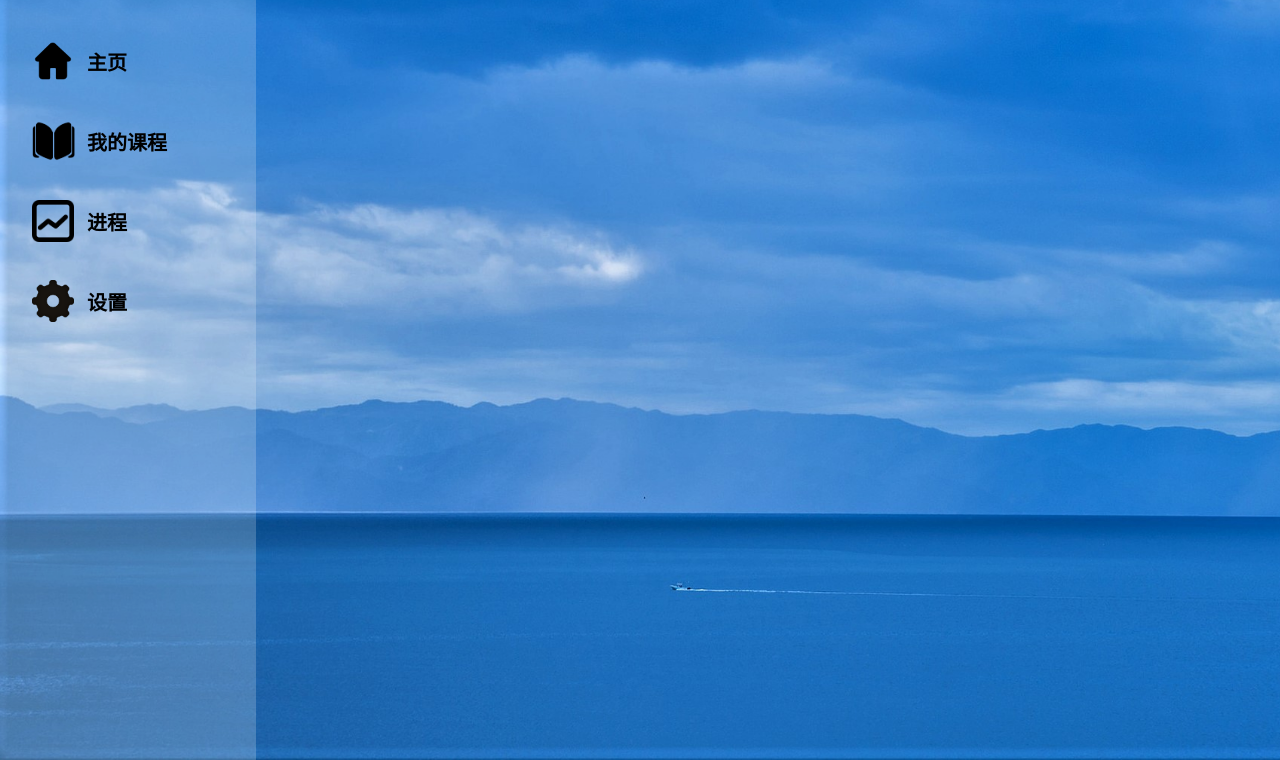
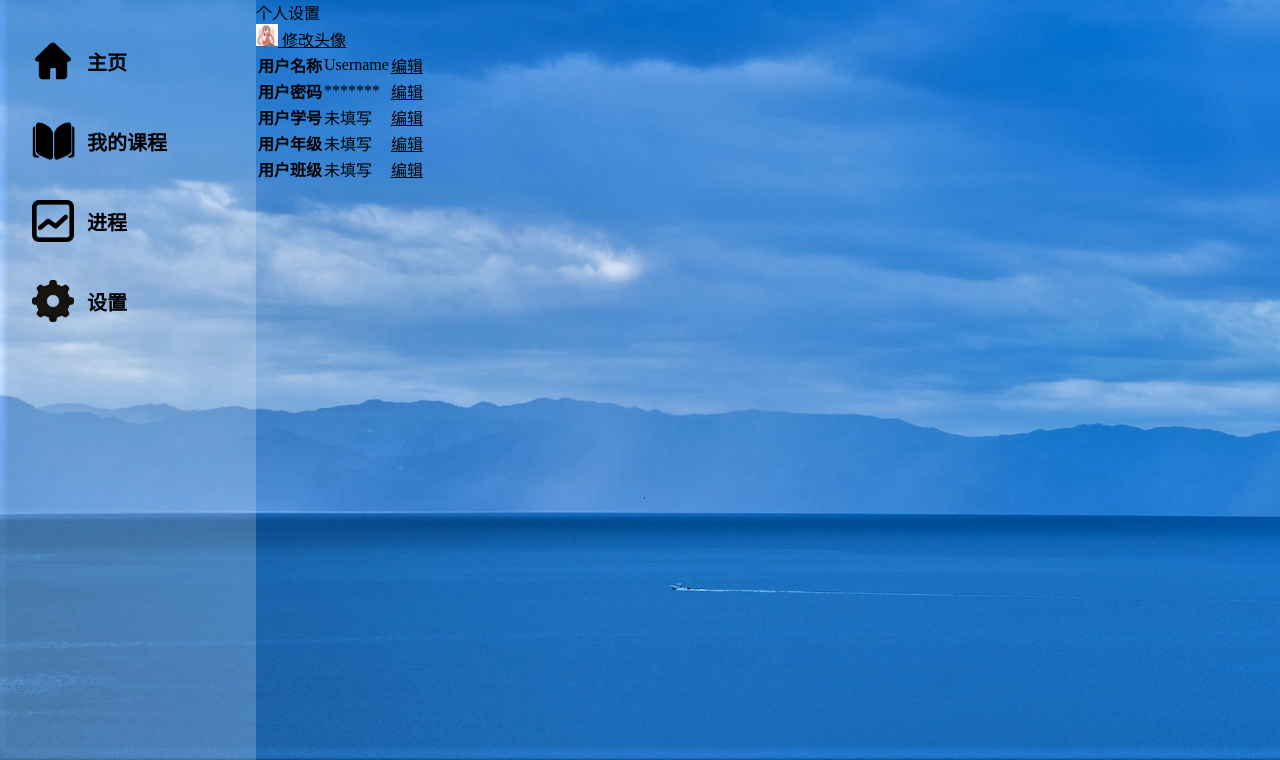
Before and after one commit to zamLily/software12, a Flask app: page /settings/ in a window 1280 px wide. Shown: the part 40-800 px from the top of the page. Run offline with Flask 2, Linux system fonts and the light colour scheme; a user stored in the database is signed in.

Commit message:
pzq 6.16 注销按钮+每个页面的提示信息+settings

```diff
--- a/watchlist/templates/settings.html
+++ b/watchlist/templates/settings.html
@@ -72,7 +72,64 @@
 			</div>
 
 			<div id="content">
-
+				<form method="POST" action="/">
+					<div id="settings">
+						<p>个人设置</p>
+						<div id="setting_img">
+							<a id="/" href="/" class="button">
+								<img src="/static/pic/1.jpg" alt="image">
+								<span>修改头像</span>
+							</a>
+						</div>
+						<table id="setting_table">
+							<tr>
+								<th>用户名称</th>
+								<td>Username</td>
+								<td>
+									<a class="setting_button" href="/" class="button">
+										编辑
+									</a>
+								</td>
+							</tr>
+							<tr>
+								<th>用户密码</th>
+								<td>*******</td>
+								<td>
+									<a class="setting_button" href="/" class="button">
+										编辑
+									</a>
+								</td>
+							</tr>
+							<tr>
+								<th>用户学号</th>
+								<td>未填写</td>
+								<td>
+									<a class="setting_button" href="/" class="button">
+										编辑
+									</a>
+								</td>
+							</tr>
+							<tr>
+								<th>用户年级</th>
+								<td>未填写</td>
+								<td>
+									<a class="setting_button" href="/" class="button">
+										编辑
+									</a>
+								</td>
+							</tr>
+							<tr>
+								<th>用户班级</th>
+								<td>未填写</td>
+								<td>
+									<a class="setting_button" href="/" class="button">
+										编辑
+									</a>
+								</td>
+							</tr>
+						</table>
+					</div>
+				</form>
 			</div>
 
 		</div>
```
